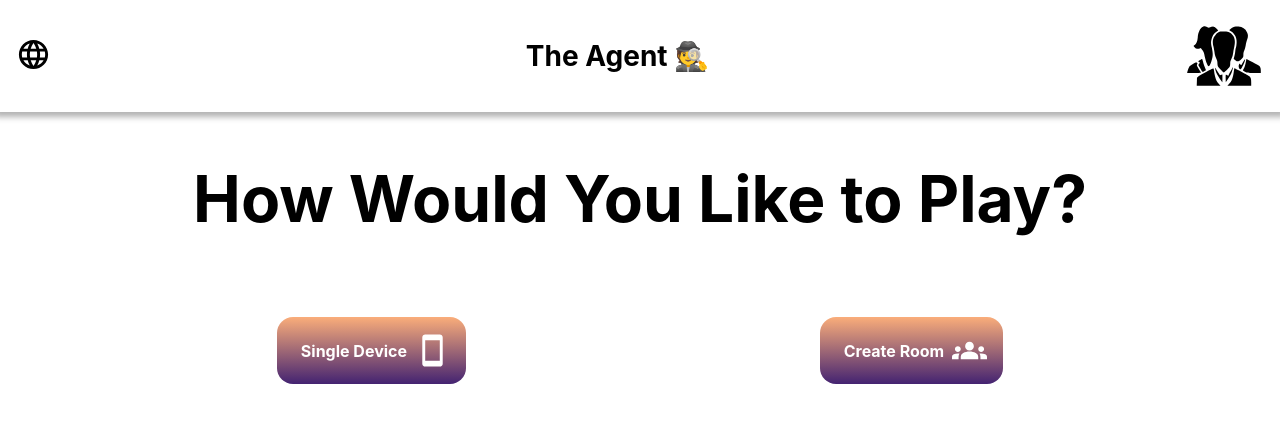
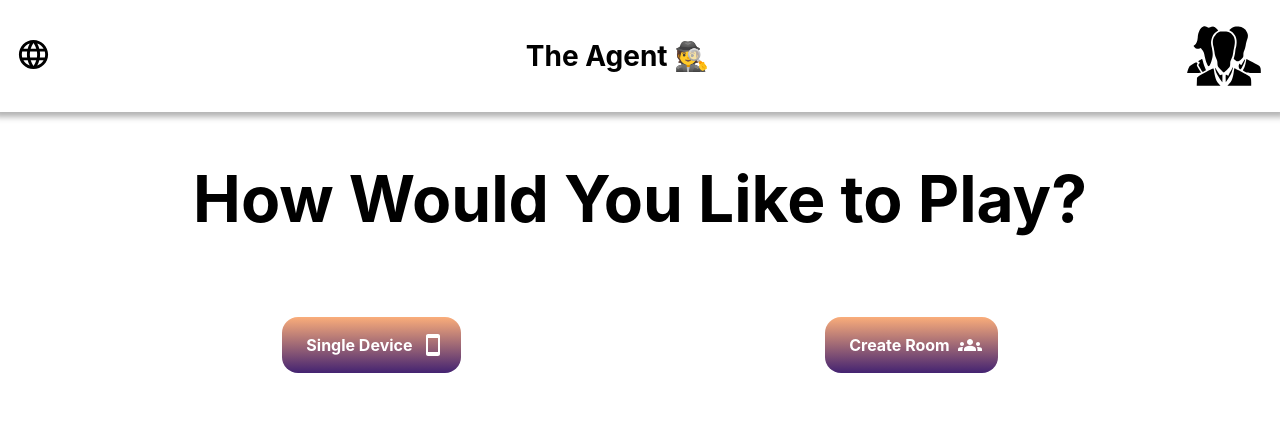
Before and after one commit to saharcohen27/spyfall, a React (Create React App) app: page / in a window 1280 px wide. Shown: the top 422 px of the page. Built offline with nearby package versions, Linux system fonts and the light colour scheme.

Commit message:
[UPDATE] updating GameOptions

```diff
--- a/package.json
+++ b/package.json
@@ -10,6 +10,7 @@
     "@testing-library/jest-dom": "^5.17.0",
     "@testing-library/react": "^13.4.0",
     "@testing-library/user-event": "^13.5.0",
+    "@typescript-eslint/parser": "^8.0.1",
     "i18next": "^23.12.2",
     "i18next-browser-languagedetector": "^8.0.0",
     "react": "^18.3.1",
@@ -46,6 +47,7 @@
   "devDependencies": {
     "ajv": "^7.2.4",
     "ajv-keywords": "^5.1.0",
-    "schema-utils": "^4.2.0"
+    "schema-utils": "^4.2.0",
+    "typescript": "^4.9.5"
   }
 }
--- /dev/null
+++ b/src/components/GameOptions/GameOptions.css
@@ -0,0 +1,43 @@
+.options {
+  display: flex;
+  flex-direction: row;
+  justify-content: space-around;
+  margin-top: 10vh;
+}
+
+.game-option {
+  border: 0;
+  background: hsla(265, 53%, 29%, 1);
+  background: linear-gradient(
+    90deg,
+    hsla(265, 53%, 29%, 1) 0%,
+    hsla(24, 93%, 73%, 1) 100%
+  );
+  background: -moz-linear-gradient(
+    90deg,
+    hsla(265, 53%, 29%, 1) 0%,
+    hsla(24, 93%, 73%, 1) 100%
+  );
+  background: -webkit-linear-gradient(
+    90deg,
+    hsla(265, 53%, 29%, 1) 0%,
+    hsla(24, 93%, 73%, 1) 100%
+  );
+  filter: progid: DXImageTransform.Microsoft.gradient( startColorstr="#432371", endColorstr="#FAAE7B", GradientType=1 );
+  border-radius: 1rem;
+  display: flex;
+  justify-content: center;
+  align-items: center;
+  color: white;
+  font-size: 1rem;
+  padding: 1rem;
+  font-weight: bold;
+}
+
+.btn-txt {
+  margin: 0 0.5rem;
+}
+
+a {
+  text-decoration: none;
+}
--- /dev/null
+++ b/src/components/GameOptions/GameOptions.tsx
@@ -0,0 +1,52 @@
+import GroupsIcon from "@mui/icons-material/Groups";
+import SmartphoneIcon from "@mui/icons-material/Smartphone";
+import React, { ReactElement, ReactHTMLElement, useMemo } from "react";
+import "./GameOptions.css";
+import { useTranslation } from "react-i18next";
+import schema from "../../schema.json";
+import { Link } from "react-router-dom";
+
+const iconComponents: { [key: string]: React.ComponentType } = {
+  SmartphoneIcon,
+  GroupsIcon,
+};
+
+type Icon = {
+  iconName: string;
+  iconFont: string;
+};
+type Option = {
+  name: string;
+  link: string;
+  icon: Icon;
+};
+
+export const GameOptions = (): ReactElement => {
+  const options = useMemo(
+    (): Array<Option> => schema.gameOptions,
+    [schema.gameOptions]
+  );
+  return (
+    <div className="options">
+      {options.map((option: Option) => (
+        <GameOption option={option} />
+      ))}
+    </div>
+  );
+};
+
+const GameOption = ({ option }: { option: Option }): ReactElement => {
+  const { t } = useTranslation();
+  const IconComponent = iconComponents[
+    option.icon.iconName
+  ] as React.ComponentType;
+
+  return (
+    <Link to={option.link}>
+      <div className="game-option">
+        <span className="btn-txt">{t(option.name)}</span>
+        <IconComponent />
+      </div>
+    </Link>
+  );
+};
--- a/src/components/Home/Home.css
+++ b/src/components/Home/Home.css
@@ -3,43 +3,11 @@
   display: flex;
   flex-direction: column;
   text-align: center;
-  margin:auto;
-  margin-top:3rem;
-}
-
-.options {
-  display: flex;
-  flex-direction: row;
-  justify-content: space-around;
-  margin-top:10vh;
+  margin: auto;
+  margin-top: 3rem;
 }
 
 .question-title {
   font-weight: bold;
   font-size: 5vw;
 }
-
-.game-option {
-  border:0;
-  background: hsla(265, 53%, 29%, 1);
-  background: linear-gradient(90deg, hsla(265, 53%, 29%, 1) 0%, hsla(24, 93%, 73%, 1) 100%);
-  background: -moz-linear-gradient(90deg, hsla(265, 53%, 29%, 1) 0%, hsla(24, 93%, 73%, 1) 100%);
-  background: -webkit-linear-gradient(90deg, hsla(265, 53%, 29%, 1) 0%, hsla(24, 93%, 73%, 1) 100%);
-  filter: progid: DXImageTransform.Microsoft.gradient( startColorstr="#432371", endColorstr="#FAAE7B", GradientType=1 );
-  border-radius: 1rem;
-  display: flex;
-  justify-content: center;
-  align-items: center;
-  color:white;
-  font-size: 1rem;
-  padding:1rem;
-  font-weight: bold;
-}
-
-.btn-txt {
-  margin:0 0.5rem;
-}
-
-a {
-  text-decoration: none;
-}
--- a/src/components/Home/Home.js
+++ b/src/components/Home/Home.js
@@ -1,30 +1,13 @@
 import { useTranslation } from "react-i18next";
+import { GameOptions } from "../GameOptions/GameOptions.tsx";
 import "./Home.css";
-
-import GroupsIcon from "@mui/icons-material/Groups";
-import SmartphoneIcon from "@mui/icons-material/Smartphone";
-
-import { Link } from "react-router-dom";
 
 function Home() {
   const { t } = useTranslation();
   return (
     <div className="home-container">
       <div className="question-title">{t("How Would You Like to Play?")}</div>
-      <div className="options">
-        <Link to="/single">
-          <div className="game-option">
-            <span className="btn-txt">{t("Single Device")}</span>
-            <SmartphoneIcon fontSize="large" />
-          </div>
-        </Link>
-        <Link to="/multiple">
-          <div className="game-option">
-            <span className="btn-txt">{t("Create Room")}</span>
-            <GroupsIcon fontSize="large" />
-          </div>
-        </Link>
-      </div>
+      <GameOptions />
     </div>
   );
 }
--- /dev/null
+++ b/src/schema.json
@@ -0,0 +1,20 @@
+{
+  "gameOptions": [
+    {
+      "name": "Single Device",
+      "link": "/single",
+      "icon": {
+        "iconName": "SmartphoneIcon",
+        "iconFont": "large"
+      }
+    },
+    {
+      "name": "Create Room",
+      "link": "/multiple",
+      "icon": {
+        "iconName": "GroupsIcon",
+        "iconFont": "large"
+      }
+    }
+  ]
+}
```
Also changed, not shown: 1 other file (tests, documents, lock files or other folders).
